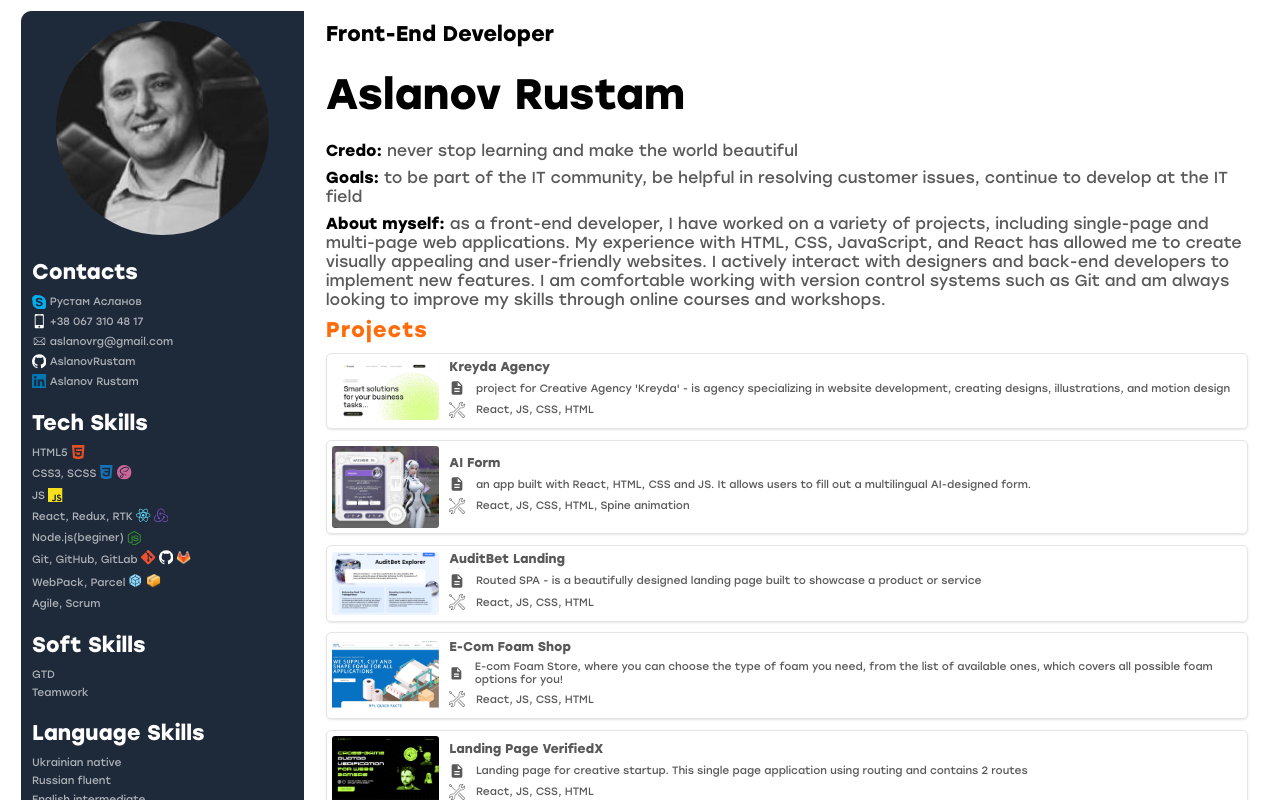
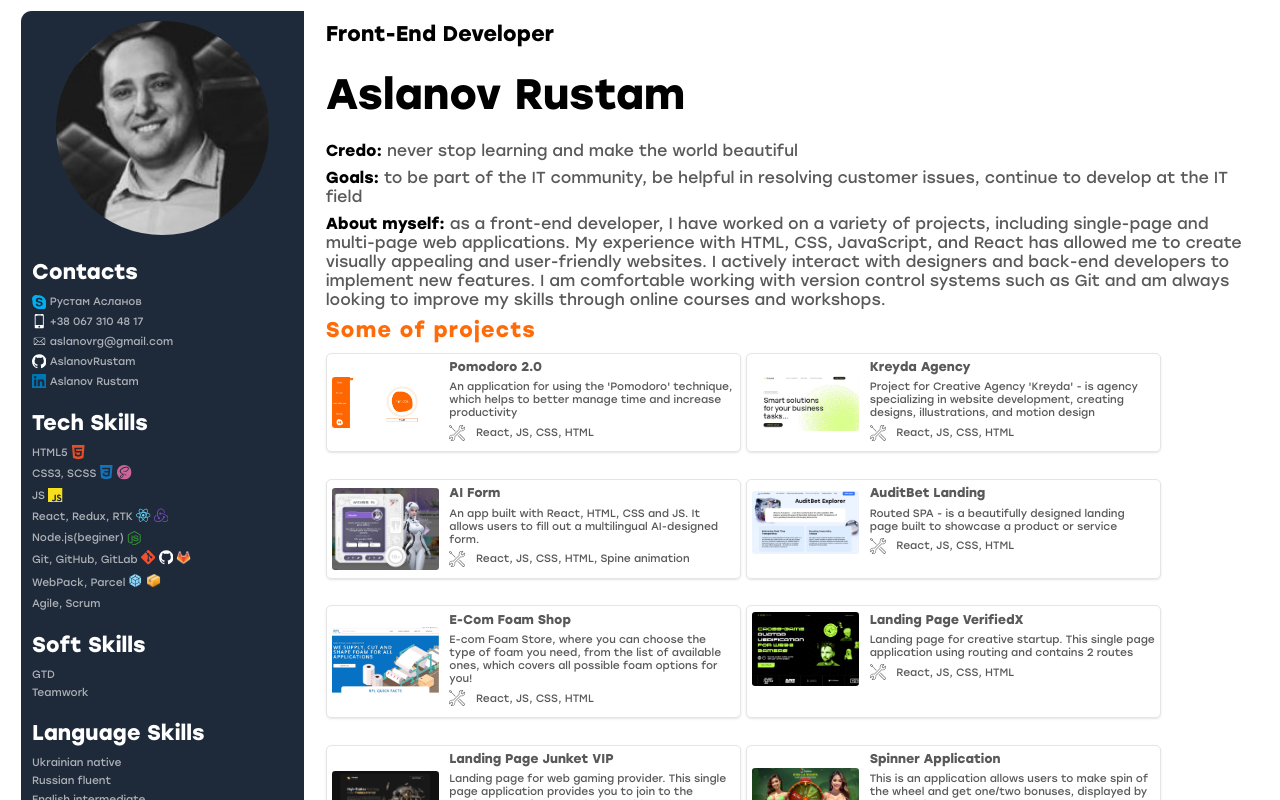
Before and after one commit to AslanovRustam/CV-Aslanov-Rustam, a React (Create React App) app: page / in a window 1280 px wide. Shown: the top 800 px of the page. Built offline with nearby package versions, Linux system fonts and the light colour scheme.

Commit message:
add pomodoro project, upd list of projects

```diff
--- a/src/components/AboutMyself/aboutMyself.module.css
+++ b/src/components/AboutMyself/aboutMyself.module.css
@@ -21,7 +21,7 @@
 .description {
   color: var(--secondTextColor);
 }
-@media screen and (max-width: 426px) {
+@media (orientation: portrait) {
   .container {
     font-size: 2em;
   }
--- a/src/components/Aside/aside.module.css
+++ b/src/components/Aside/aside.module.css
@@ -16,13 +16,14 @@
 .mobSubTitle {
   display: none;
 }
-@media screen and (max-width: 426px) {
+@media (orientation: portrait) {
   main {
     grid-template-columns: 1fr;
   }
   .aside {
     display: flex;
     border-radius: 1em;
+    font-size: 1.1em;
   }
   .photo {
     margin: auto 0;
--- a/src/components/Contacts/contacts.module.css
+++ b/src/components/Contacts/contacts.module.css
@@ -19,7 +19,7 @@
   align-items: center;
   margin-bottom: 0.5em;
 }
-@media screen and (max-width: 426px) {
+@media (orientation: portrait) {
   .container {
     display: flex;
     flex-direction: column;
--- a/src/components/Education/education.module.css
+++ b/src/components/Education/education.module.css
@@ -22,7 +22,7 @@
 .position {
   color: var(--black);
 }
-@media screen and (max-width: 426px) {
+@media (orientation: portrait) {
   .container {
     font-size: 2em;
   }
--- a/src/components/Main/main.module.css
+++ b/src/components/Main/main.module.css
@@ -1,3 +1,8 @@
 .section {
   padding: 1em;
 }
+@media (orientation: portrait) {
+  .section {
+    font-size: 1.5em;
+  }
+}
--- a/src/components/Projects/Projects.jsx
+++ b/src/components/Projects/Projects.jsx
@@ -1,11 +1,10 @@
 import s from "./project.module.css";
-import { ReactComponent as Descr } from "../../images/description.svg";
 import { ReactComponent as Tools } from "../../images/tools.svg";
 
 export default function Projects({ data }) {
   return (
     <>
-      <h2 className={s.title}>Projects</h2>
+      <h2 className={s.title}>Some of projects</h2>
       <ul className={s.list}>
         {data.map(({ id, name, image, url, description, stack }) => (
           <li className={s.item} key={id}>
@@ -13,9 +12,7 @@ export default function Projects({ data }) {
               <img className={s.img} src={image} alt={name} />
               <div className={s.info}>
                 <p className={s.name}>{name}</p>
-                <p className={s.description}>
-                  <Descr className={s.icon} /> {description}
-                </p>
+                <p className={s.description}>{description}</p>
                 <p className={s.stack}>
                   <Tools className={s.icon} /> {stack}
                 </p>
--- a/src/components/Projects/project.module.css
+++ b/src/components/Projects/project.module.css
@@ -6,6 +6,7 @@
   color: var(--orange);
 }
 .item {
+  width: 45%;
   margin: 1em 0;
   padding: 0.5em;
   border: 0.1em solid rgba(0, 0, 0, 0.1);
@@ -56,9 +57,20 @@
 .item:focus .name {
   color: var(--orange);
 }
-@media screen and (max-width: 426px) {
+.list {
+  display: flex;
+  flex-wrap: wrap;
+  gap: 0.5em;
+}
+@media (orientation: portrait) {
   .title,
   .list {
     font-size: 2em;
   }
+  .list {
+    display: block;
+  }
+  .item {
+    width: auto;
+  }
 }
--- a/src/components/Skills/skills.module.css
+++ b/src/components/Skills/skills.module.css
@@ -23,7 +23,7 @@
 .contactBox span {
   font-weight: 500;
 }
-@media screen and (max-width: 426px) {
+@media (orientation: portrait) {
   .container {
     display: flex;
     flex-direction: column;
--- a/src/components/Work/work.module.css
+++ b/src/components/Work/work.module.css
@@ -41,7 +41,7 @@
   font-size: 1.2em;
   color: var(--secondTextColor);
 }
-@media screen and (max-width: 426px) {
+@media (orientation: portrait) {
   .section {
     font-size: 2em;
   }
--- a/src/data/data.js
+++ b/src/data/data.js
@@ -10,15 +10,25 @@ import foam from "../images/readme_home.jpg";
 import trueplay from "../images/trueplay.jpg";
 import aiForm from "../images/form.jpg";
 import kreyda from "../images/Kreyda.jpg";
+import pomodoro2 from "../images/pomodoro2.jpg";
 
 export const projects = [
+  {
+    id: 12,
+    name: "Pomodoro 2.0",
+    image: pomodoro2,
+    url: "https://aslanovrustam.github.io/pomodoro_2.0/",
+    description:
+      "An application for using the 'Pomodoro' technique, which helps to better manage time and increase productivity",
+    stack: "React, JS, CSS, HTML",
+  },
   {
     id: 12,
     name: "Kreyda Agency",
     image: kreyda,
     url: "https://aslanovrustam.github.io/creyda/",
     description:
-      "project for Creative Agency 'Kreyda' - is agency specializing in website development, creating designs, illustrations, and motion design",
+      "Project for Creative Agency 'Kreyda' - is agency specializing in website development, creating designs, illustrations, and motion design",
     stack: "React, JS, CSS, HTML",
   },
   {
@@ -27,7 +37,7 @@ export const projects = [
     image: aiForm,
     url: "https://aslanovrustam.github.io/form/",
     description:
-      "an app built with React, HTML, CSS and JS. It allows users to fill out a multilingual AI-designed form.",
+      "An app built with React, HTML, CSS and JS. It allows users to fill out a multilingual AI-designed form.",
     stack: "React, JS, CSS, HTML, Spine animation",
   },
   {
```
Also changed, not shown: src/images/pomodoro2.jpg (added).
